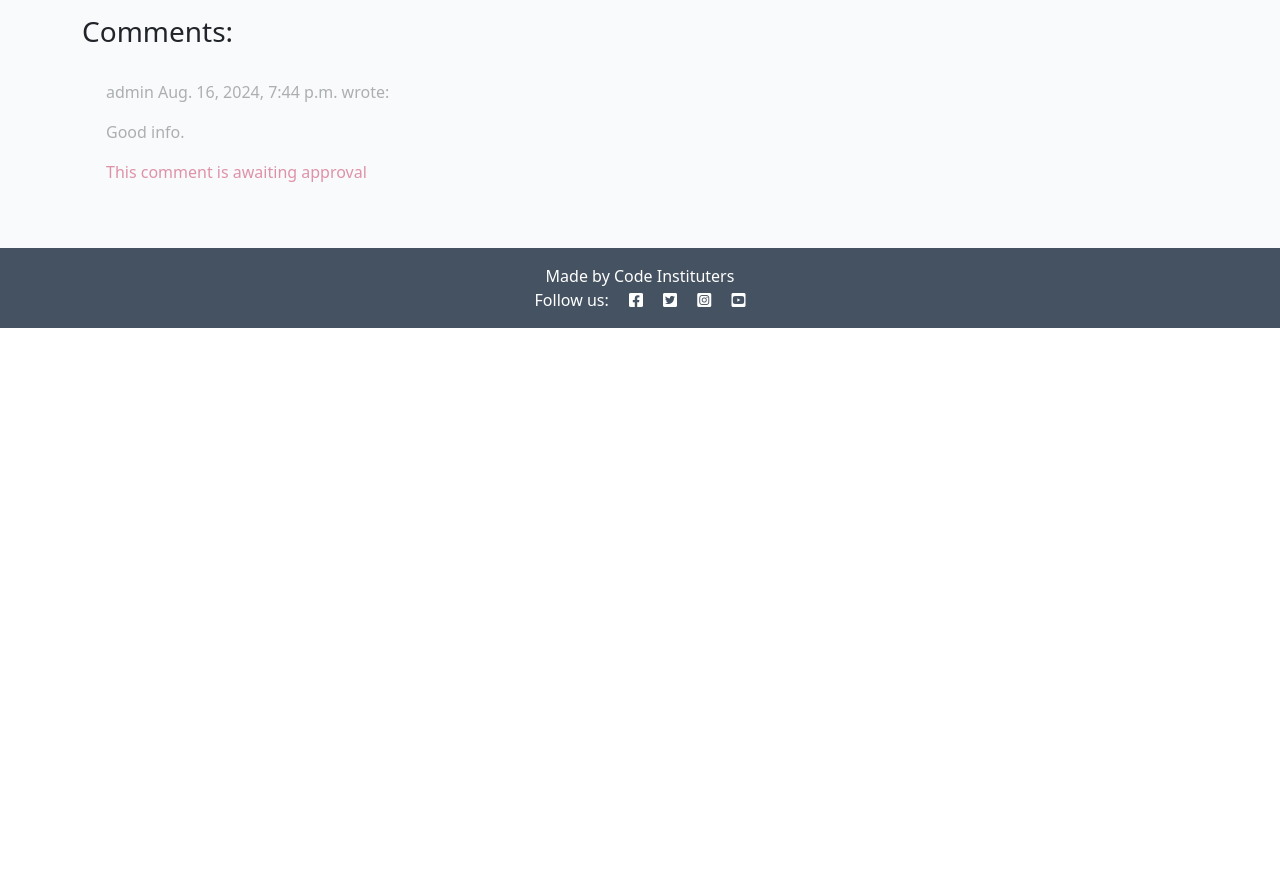
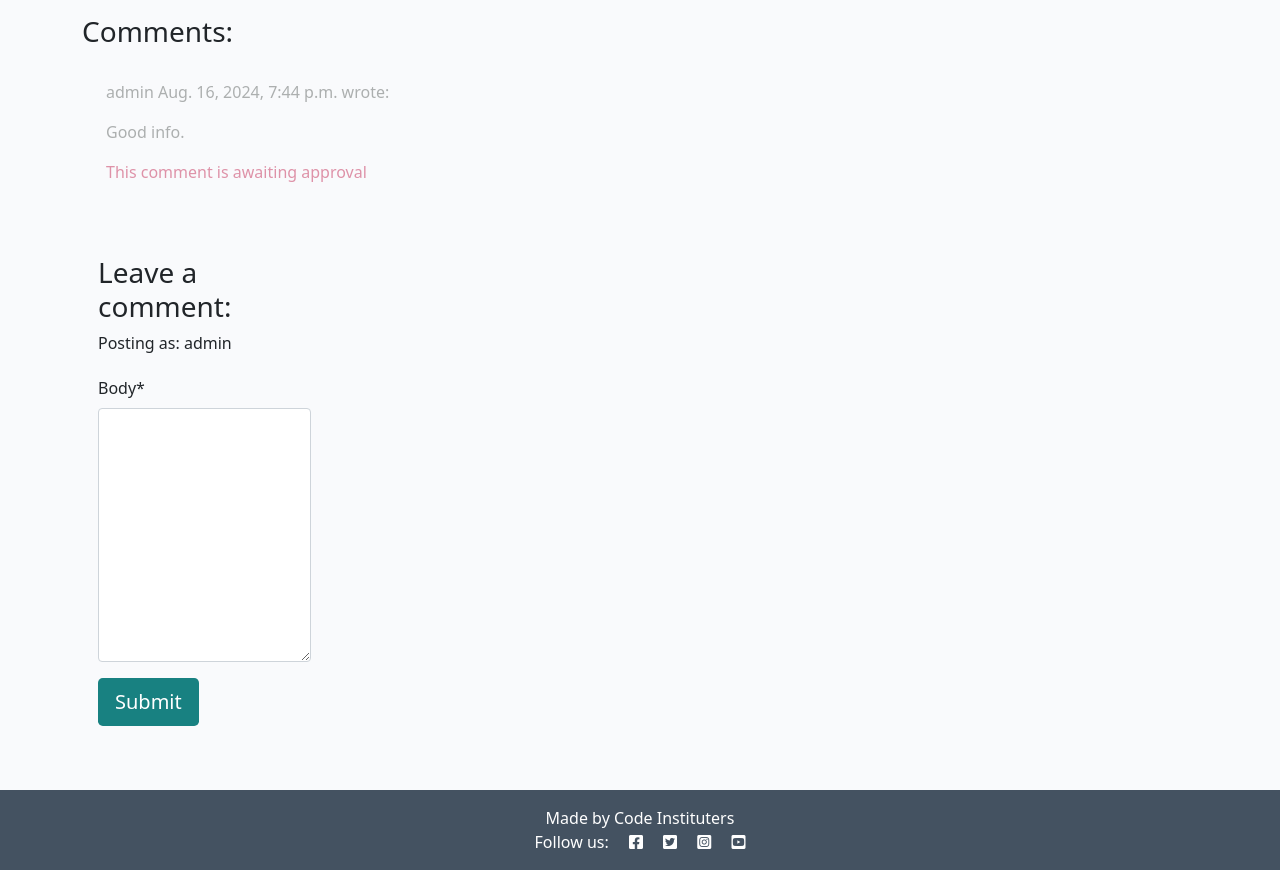
Before and after one commit to AmandaB2023/Project_4_Blog, a Django app: a page that uses templates/base.html in a window 1280 px wide. Shown: the part 550-1420 px from the top of the page. Before the commit the page ends 878 px from the top, so only its background shows below. Run offline with Django 4.2, Linux system fonts and the light colour scheme; a user stored in the database is signed in; data comes from the database, SQL or seed files in the repository; both versions use the stored data as it was after the commit; some libraries are stand-ins or nearby versions.

Commit message:
Add comment funtion for loddged in user

```diff
--- /dev/null
+++ b/blog/forms.py
@@ -0,0 +1,8 @@
+from .models import Comment
+from django import forms
+
+
+class CommentForm(forms.ModelForm):
+    class Meta:
+        model = Comment
+        fields = ('body',)
--- a/blog/templates/blog/post_detail.html
+++ b/blog/templates/blog/post_detail.html
@@ -1,5 +1,6 @@
 {% extends 'base.html' %} {% block content %}
 {% load static %}
+{% load crispy_forms_tags %}
 
 <div class="masthead">
     <div class="container">
@@ -69,8 +70,25 @@
         <!-- Our for loop ends here -->
         {% endfor %}
       </div>
+    <!-- Creating New Comments -->
+    <div class="col-md-4 card mb-4 mt-3">
+        <div class="card-body">
+          {% if user.is_authenticated %}
+          <h3>Leave a comment:</h3>
+          <p>Posting as: {{ user.username }}</p>
+          <form id="commentForm" method="post"
+            style="margin-top: 1.3em;">
+            {{ comment_form | crispy }}
+            {% csrf_token %}
+            <button id="submitButton" type="submit"
+              class="btn btn-signup btn-lg">Submit</button>
+          </form>
+          {% else %}
+          <p>Log in to leave a comment</p>
+          {% endif %}
+        </div>
+      </div>
     </div>
   </div>
-</div>
 
-{% endblock content %}
+  {% endblock content %}
--- a/blog/views.py
+++ b/blog/views.py
@@ -1,6 +1,9 @@
 from django.shortcuts import render, get_object_or_404
 from django.views import generic
+from django.contrib import messages
 from .models import Post
+from .forms import CommentForm
+
 
 
 # Create your views here.
@@ -27,6 +30,19 @@ def post_detail(request, slug):
     post = get_object_or_404(queryset, slug=slug)
     comments = post.comments.all().order_by("-created_on")
     comment_count = post.comments.filter(approved=True).count()
+    if request.method == "POST":
+        comment_form = CommentForm(data=request.POST)
+        if comment_form.is_valid():
+            comment = comment_form.save(commit=False)
+            comment.author = request.user
+            comment.post = post
+            comment.save()
+            messages.add_message(
+                request, messages.SUCCESS,
+                'Comment submitted and awaiting approval'
+    )
+
+    comment_form = CommentForm()
 
     return render(
         request,
@@ -34,5 +50,6 @@ def post_detail(request, slug):
         {"post": post,
         "comments": comments,
         "comment_count": comment_count,
-        "coder": "Matt Rudge"},
+        "comment_form": comment_form,
+        },
     )
--- a/project4/settings.py
+++ b/project4/settings.py
@@ -48,6 +48,8 @@ INSTALLED_APPS = [
     'allauth',
     'allauth.account',
     'allauth.socialaccount',
+    'crispy_forms',
+    'crispy_bootstrap5',
     'django_summernote',
     'blog',
     'about',
@@ -57,6 +59,8 @@ SITE_ID = 1
 LOGIN_REDIRECT_URL = '/'
 LOGOUT_REDIRECT_URL = '/'
 
+CRISPY_ALLOWED_TEMPLATE_PACKS = "bootstrap5"
+CRISPY_TEMPLATE_PACK = "bootstrap5"
 
 MIDDLEWARE = [
     'django.middleware.security.SecurityMiddleware',
--- a/requirements.txt
+++ b/requirements.txt
@@ -1,7 +1,9 @@
 asgiref==3.8.1
+crispy-bootstrap5==0.7
 dj-database-url==0.5.0
 Django==4.2.14
 django-allauth==0.57.2
+django-crispy-forms==2.3
 django-summernote==0.8.20.0
 gunicorn==20.1.0
 oauthlib==3.2.2
--- a/templates/base.html
+++ b/templates/base.html
@@ -74,7 +74,21 @@
             </div>
         </div>
     </nav>
-
+<!-- displaying Django messages -->
+<div class="container">
+    <div class="row">
+      <div class="col-md-8 offset-md-2">
+        {% for message in messages %}
+        <div class="alert {{ message.tags }} alert-dismissible
+          fade show" id="msg" role="alert">
+          {{ message | safe }}
+          <button type="button" class="btn-close"
+            data-bs-dismiss="alert" aria-label="Close"></button>
+        </div>
+        {% endfor %}
+      </div>
+    </div>
+  </div>
     <main class="flex-shrink-0 main-bg">
         {% if user.is_authenticated %}
         <p class="text-end m-3">Hello {{ user }}</p>
```
Also changed, not shown: db.sqlite3.
